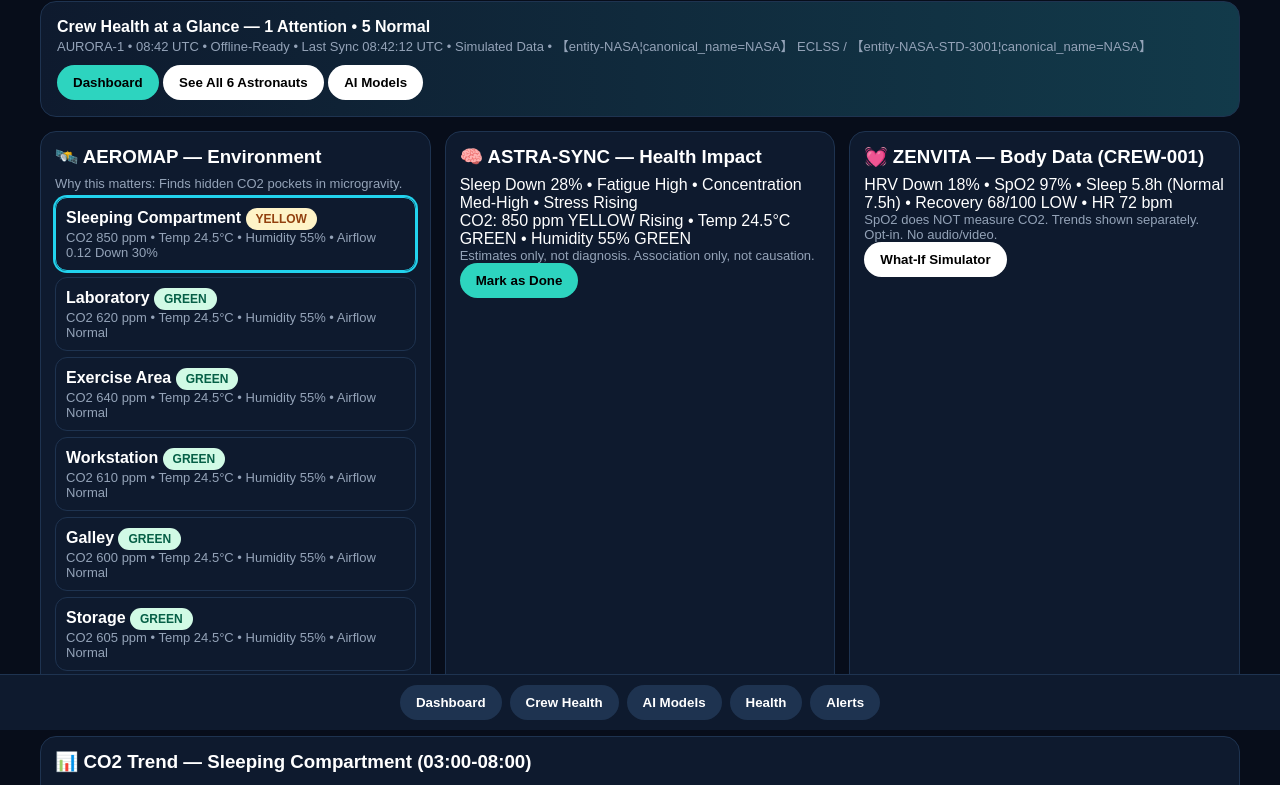
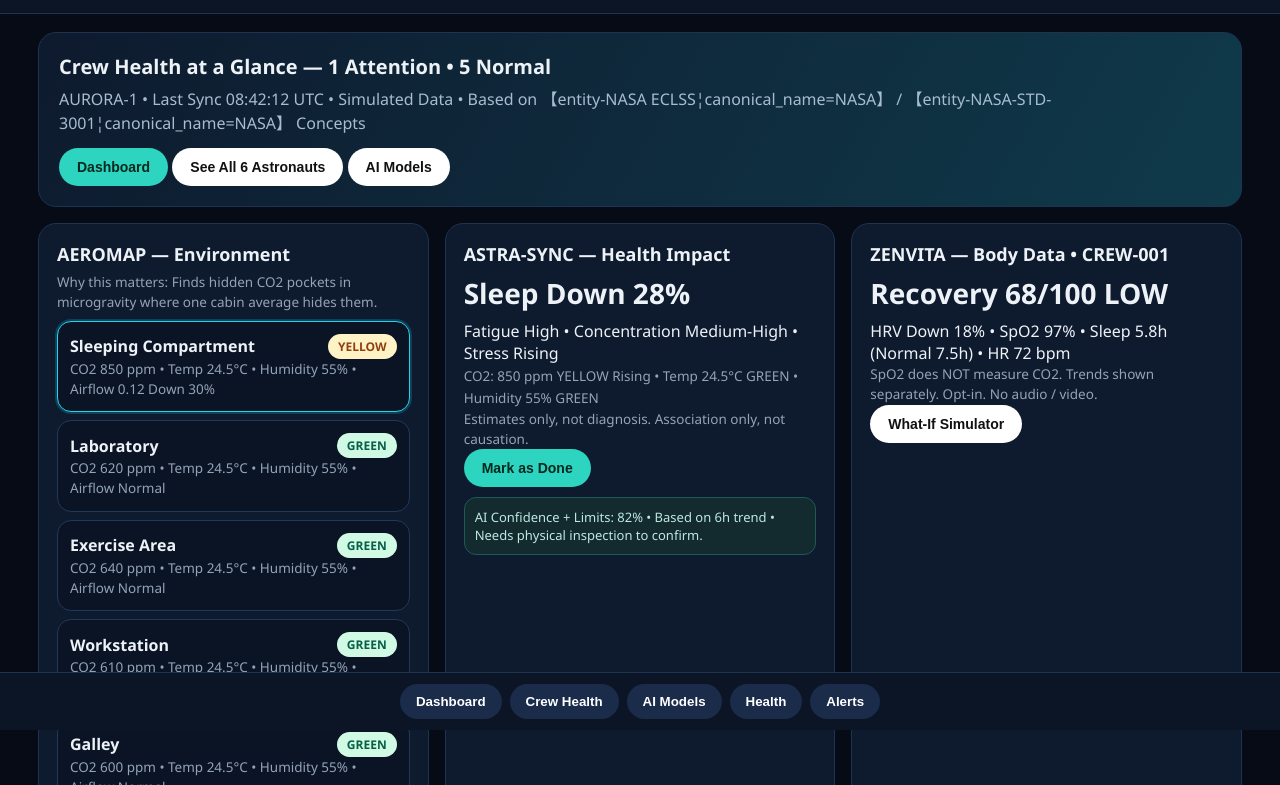
Before and after one commit to mmabyadh-cmd/novashield, a plain HTML site: page index.html in a window 1280 px wide. Shown: the part 70-855 px from the top of the page. Drawn offline with Linux system fonts and the light colour scheme.

```diff
--- a/index.html
+++ b/index.html
@@ -2,79 +2,79 @@
 <html><head><meta charset="utf-8"><meta name="viewport" content="width=device-width,initial-scale=1">
 <title>NovaShield - 【entity-NASA¦canonical_name=NASA】 Space Apps 2026</title>
 <style>
-body{margin:0;font-family:Arial;background:#070D1A;color:#fff}
-.top{background:#0E1A2E;padding:14px 18px;display:flex;justify-content:space-between;align-items:center;border-bottom:1px solid #1E3350}
-.logo{font-size:22px;font-weight:800} .logo span{color:#22D3EE}
-.pill{padding:6px 14px;border-radius:20px;font-weight:700}
-.yellow{background:#FBBF24;color:#000} .green{background:#34D399;color:#000}
-.wrap{padding:16px;max-width:1200px;margin:auto}
-.hero{background:linear-gradient(90deg,#0E1A2E,#123A4A);border:1px solid #1E3350;border-radius:16px;padding:16px;margin-bottom:14px}
-.grid{display:grid;grid-template-columns:1fr 1fr 1fr;gap:14px}
-@media(max-width:800px){.grid{grid-template-columns:1fr}}
-.card{background:#0E1A2E;border:1px solid #1E3350;border-radius:16px;padding:14px}
-.card h3{margin:0 0 8px} .small{color:#94A3B8;font-size:13px}
-.zone{border:1px solid #1E3350;border-radius:12px;padding:10px;margin:6px 0;cursor:pointer}
-.zone.sel{border-color:#22D3EE;box-shadow:0 0 0 2px #22D3EE}
-.badge{display:inline-block;padding:4px 10px;border-radius:12px;font-weight:700;font-size:12px}
+*{box-sizing:border-box} body{margin:0;font-family:Segoe UI,Arial,sans-serif;background:#060B16;color:#EDF2F7}
+.top{background:#0B1526;border-bottom:1px solid #1E3350;padding:16px 22px;display:flex;justify-content:space-between;align-items:center;flex-wrap:wrap;gap:10px}
+.logo{font-size:24px;font-weight:800;letter-spacing:.3px} .logo i{color:#22D3EE;font-style:normal}
+.sub{color:#94A3B8;font-size:13px}
+.pill{padding:7px 14px;border-radius:999px;font-weight:800;font-size:13px}
+.yellow{background:#FBBF24;color:#111} .green{background:#34D399;color:#111}
+.wrap{max-width:1240px;margin:auto;padding:18px 18px 90px}
+.hero{background:linear-gradient(120deg,#0E1A2E,#0F3A4A);border:1px solid #1E3350;border-radius:18px;padding:20px}
+.hero h2{margin:0;font-size:20px} .hero p{color:#A8BCD0;margin:6px 0 14px}
+.btn{border:0;border-radius:999px;padding:11px 18px;font-weight:800;cursor:pointer;font-size:14px}
+.btnT{background:#2DD4BF;color:#06281F} .btnW{background:#fff;color:#111}
+.grid{display:grid;grid-template-columns:1fr 1fr 1fr;gap:16px;margin-top:16px}
+@media(max-width:900px){.grid{grid-template-columns:1fr}}
+.card{background:#0E1A2E;border:1px solid #1E3350;border-radius:18px;padding:18px}
+.card h3{margin:0 0 6px;font-size:18px} .mut{color:#94A3B8;font-size:13.5px;line-height:1.5}
+.zone{border:1px solid #22385A;border-radius:14px;padding:12px;margin:8px 0;cursor:pointer;background:#0A1425}
+.zone.sel{border-color:#22D3EE;box-shadow:0 0 0 2px #22D3EE33}
+.badge{display:inline-block;padding:4px 10px;border-radius:999px;font-size:12px;font-weight:800}
 .bgY{background:#FEF3C7;color:#92400E} .bgG{background:#D1FAE5;color:#065F46}
-button{border:0;border-radius:20px;padding:10px 16px;font-weight:700;cursor:pointer}
-.btn{background:#2DD4BF;color:#000} .btn2{background:#fff;color:#000}
-.bar{display:flex;align-items:flex-end;gap:6px;height:80px;margin-top:8px}
-.bar div{background:#22D3EE;width:22px;text-align:center;font-size:10px;color:#000}
-.nav{position:fixed;bottom:0;left:0;right:0;background:#0E1A2E;border-top:1px solid #1E3350;display:flex;justify-content:center;gap:8px;padding:10px}
-.nav button{background:#1E3350;color:#fff}
-.crew{display:grid;grid-template-columns:1fr 1fr 1fr;gap:12px}
-@media(max-width:800px){.crew{grid-template-columns:1fr}}
+.row{display:flex;justify-content:space-between;gap:10px;align-items:center}
+.big{font-size:28px;font-weight:800;margin:8px 0}
+.bar{display:flex;align-items:flex-end;gap:8px;height:90px;margin-top:12px}
+.bar div{background:linear-gradient(#22D3EE,#0EA5A0);width:100%;border-radius:8px 8px 0 0;text-align:center;font-size:11px;color:#022;padding-top:6px}
+.crew{display:grid;grid-template-columns:1fr 1fr 1fr;gap:14px;margin-top:14px}
+@media(max-width:900px){.crew{grid-template-columns:1fr}}
+.nav{position:fixed;bottom:0;left:0;right:0;background:#0B1526;border-top:1px solid #1E3350;display:flex;justify-content:center;gap:8px;padding:11px;flex-wrap:wrap}
+.nav button{background:#1A2C4A;color:#fff;border:0;border-radius:999px;padding:10px 16px;font-weight:700;cursor:pointer}
+.note{background:#132A2E;border:1px solid #1E5A5A;border-radius:12px;padding:10px;margin-top:10px;font-size:13px;color:#BFE8E2}
+.ok{background:#123324;border:1px solid #1E6A4A;border-radius:12px;padding:10px;margin-top:10px;font-size:13.5px}
 </style></head>
 <body>
-<div class="top"><div class="logo">NovaShield <span>• See the Hidden. Predict the Risk. Protect the Crew.</span></div><div>AURORA-1 | Day 142/180 | <span id="overall" class="pill yellow">Overall: YELLOW</span></div></div>
+<div class="top"><div><div class="logo">NovaShield <i>— See the Hidden. Predict the Risk. Protect the Crew.</i></div><div class="sub">NASA Space Apps Challenge 2026 • AURORA-1 • Day 142 / 180</div></div><div><span class="sub">08:42 UTC • Offline-Ready • </span><span id="overall" class="pill yellow">Overall: YELLOW • Watch</span></div></div>
 <div class="wrap">
-<div class="hero"><b>Crew Health at a Glance — 1 Attention • 5 Normal</b><div class="small">AURORA-1 • 08:42 UTC • Offline-Ready • Last Sync 08:42:12 UTC • Simulated Data • 【entity-NASA¦canonical_name=NASA】 ECLSS / 【entity-NASA-STD-3001¦canonical_name=NASA】</div>
-<div style="margin-top:10px"><button class="btn" onclick="show('dash')">Dashboard</button> <button class="btn2" onclick="show('crew')">See All 6 Astronauts</button> <button class="btn2" onclick="show('models')">AI Models</button></div></div>
+<div class="hero"><h2>Crew Health at a Glance — 1 Attention • 5 Normal</h2><p>AURORA-1 • Last Sync 08:42:12 UTC • Simulated Data • Based on 【entity-NASA ECLSS¦canonical_name=NASA】 / 【entity-NASA-STD-3001¦canonical_name=NASA】 Concepts</p>
+<button class="btn btnT" onclick="show('dash')">Dashboard</button> <button class="btn btnW" onclick="show('crew')">See All 6 Astronauts</button> <button class="btn btnW" onclick="show('models')">AI Models</button></div>
 
 <div id="dash">
 <div class="grid">
-<div class="card"><h3>🛰️ AEROMAP — Environment</h3><div class="small">Why this matters: Finds hidden CO2 pockets in microgravity.</div>
-<div id="zones"></div>
-<div class="small">Sensor: CO2-SN-01 • Calibrated 2026-11-02 • Confidence 82%</div></div>
-<div class="card"><h3>🧠 ASTRA-SYNC — Health Impact</h3><div id="health"></div><div class="small">Estimates only, not diagnosis. Association only, not causation.</div>
-<button class="btn" id="doneBtn" onclick="markDone()">Mark as Done</button><div id="doneMsg" class="small"></div></div>
-<div class="card"><h3>💓 ZENVITA — Body Data (CREW-001)</h3><div id="body"></div><div class="small">SpO2 does NOT measure CO2. Trends shown separately. Opt-in. No audio/video.</div>
-<button class="btn2" onclick="alert('What-If: If airflow drops, CO2 may approach warning in 90 min.')">What-If Simulator</button></div>
+<div class="card"><h3>AEROMAP — Environment</h3><div class="mut">Why this matters: Finds hidden CO2 pockets in microgravity where one cabin average hides them.</div><div id="zones"></div><div class="mut">Sensor: CO2-SN-01 • Calibrated 2026-11-02 • Confidence 82% • Ventilation Fan FAN-SLP-01</div></div>
+<div class="card"><h3>ASTRA-SYNC — Health Impact</h3><div id="health"></div><div class="mut">Estimates only, not diagnosis. Association only, not causation.</div><button class="btn btnT" onclick="markDone()">Mark as Done</button><div id="doneMsg"></div><div class="note">AI Confidence + Limits: 82% • Based on 6h trend • Needs physical inspection to confirm.</div></div>
+<div class="card"><h3>ZENVITA — Body Data • CREW-001</h3><div id="body"></div><div class="mut">SpO2 does NOT measure CO2. Trends shown separately. Opt-in. No audio / video.</div><button class="btn btnW" onclick="alert('What-If: If airflow drops, CO2 may approach warning in 90 minutes.')">What-If Simulator</button></div>
 </div>
-<div class="card" style="margin-top:14px"><h3>📊 CO2 Trend — Sleeping Compartment (03:00-08:00)</h3><div class="bar" id="co2bars"></div><div class="small">Bars: 620, 640, 680, 730, 790, 850 ppm • Baseline &lt;800 ppm</div></div>
+<div class="card" style="margin-top:16px"><h3>CO2 Trend — Sleeping Compartment • 03:00 – 08:00</h3><div class="bar" id="co2bars"></div><div class="mut">Values: 620, 640, 680, 730, 790, 850 ppm • Warning threshold: Spacecraft requirement (not Earth value)</div></div>
 </div>
 
-<div id="crew" style="display:none"><h2>Crew Health — All 6 Astronauts (Equal Importance)</h2><div class="crew" id="crewGrid"></div><button class="btn2" onclick="show('dash')">Back to Dashboard</button></div>
+<div id="crew" style="display:none"><h2>Crew Health — All 6 Astronauts • Equal Importance</h2><p class="mut">Every astronaut gets equal detail. CREW-001 is the only YELLOW one — affected by Sleeping CO2 trend.</p><div class="crew" id="crewGrid"></div><br><button class="btn btnW" onclick="show('dash')">Back to Dashboard</button></div>
 
-<div id="models" style="display:none"><h2>AI Models — Visible in All Modes</h2>
-<div class="card"><b>Model 1 Pattern:</b> CO2 up + Airflow down in Sleeping • 82% • 6h trend • n=36 readings<br><b>Model 2 Prediction:</b> May approach warning in 90 min • Range 75-110 min<br><b>Model 3 Cause:</b> Reduced ventilation 82% • Obstruction 11% • Fan 7% • Needs inspection to confirm<br><b>Model 4 Health:</b> Sleep Down 28% • Fatigue High • Association only, not causation</div>
-<button class="btn2" onclick="show('dash')">Back to Dashboard</button></div>
+<div id="models" style="display:none"><h2>AI Models — Visible in All Modes</h2><div class="card"><b>Model 1 — Pattern Detection:</b> CO2 rising + Airflow falling in Sleeping • 82% • 6h trend • n=36 readings<br><br><b>Model 2 — Prediction:</b> May approach warning in 90 min • Range 75–110 min • Uncertainty ±15 min<br><br><b>Model 3 — Cause Analysis:</b> Reduced ventilation 82% • Outlet obstruction 11% • Fan change 7% • Needs inspection to confirm<br><br><b>Model 4 — Health Impact:</b> Sleep Down 28% • Fatigue High • Association only, not causation • Baseline n=7 days</div><br><button class="btn btnW" onclick="show('dash')">Back to Dashboard</button></div>
 
-<div class="card" style="margin-top:14px"><h3>Methodology & Honesty</h3><div class="small">Based on 【entity-NASA¦canonical_name=NASA】 ECLSS / 【entity-NASA-STD-3001¦canonical_name=NASA】. Thresholds from spacecraft requirements, not Earth values. Research Prototype. Decision-support only. Not a medical device. Simulated data. Privacy: Opt-in. Offline-first. Audit: 08:00 Alert → 08:05 Acknowledged → 08:20 Inspection → 08:40 Verified.</div></div>
-<div class="small" style="text-align:center;margin:20px 0 60px">NovaShield — Research Prototype, simulated data based on 【entity-NASA¦canonical_name=NASA】 ECLSS / 【entity-NASA-STD-3001¦canonical_name=NASA】. Decision-support only. Not a medical device.</div>
+<div class="card" style="margin-top:16px"><h3>Methodology • Privacy • Honesty</h3><p class="mut">Based on 【entity-NASA ECLSS¦canonical_name=NASA】 and 【entity-NASA-STD-3001¦canonical_name=NASA】. Thresholds from spacecraft requirements, not Earth values. Research Prototype. Decision-support only. Not a medical device. Simulated data. Privacy: Opt-in wearables, authorised sharing only. Offline-first: Works without Earth link. Audit Trail: 08:00 Alert → 08:05 Acknowledged → 08:20 Inspection → 08:40 Verified.</p></div>
+<p class="mut" style="text-align:center;margin-top:18px">NovaShield — Research Prototype, simulated data based on 【entity-NASA ECLSS¦canonical_name=NASA】 / 【entity-NASA-STD-3001¦canonical_name=NASA】. Decision-support only. Not a medical device.</p>
 </div>
-<div class="nav"><button onclick="show('dash')">Dashboard</button><button onclick="show('crew')">Crew Health</button><button onclick="show('models')">AI Models</button><button onclick="alert('Health: Sleep bars 7.5,7.2,6.8,6.5,6.1,6.0,5.8h — Last = Today 5.8h')">Health</button><button onclick="alert('Alerts: 08:00 CO2 rising Sleeping YELLOW | 06:00 Airflow down 30% | Yesterday Sleep 6.0h')">Alerts</button></div>
+<div class="nav"><button onclick="show('dash')">Dashboard</button><button onclick="show('crew')">Crew Health</button><button onclick="show('models')">AI Models</button><button onclick="alert('Health: Sleep bars 7.5, 7.2, 6.8, 6.5, 6.1, 6.0, 5.8h — Last bar = Today 5.8h')">Health</button><button onclick="alert('Alerts: 08:00 CO2 rising Sleeping YELLOW | 06:00 Airflow down 30% | Yesterday Sleep 6.0h Below normal')">Alerts</button></div>
 <script>
 let fixed=false;
 let zones=[{n:"Sleeping Compartment",c:850,s:"YELLOW"},{n:"Laboratory",c:620,s:"GREEN"},{n:"Exercise Area",c:640,s:"GREEN"},{n:"Workstation",c:610,s:"GREEN"},{n:"Galley",c:600,s:"GREEN"},{n:"Storage",c:605,s:"GREEN"}];
 let crew=[
-{name:"CREW-001 Commander",s:"YELLOW",hr:72,spo:97,sleep:"5.8h",rec:68},
-{name:"CREW-002 Pilot",s:"GREEN",hr:68,spo:98,sleep:"7.2h",rec:86},
-{name:"CREW-003 Engineer",s:"GREEN",hr:75,spo:98,sleep:"7.0h",rec:84},
-{name:"CREW-004 Scientist",s:"GREEN",hr:70,spo:99,sleep:"7.4h",rec:88},
-{name:"CREW-005 Medical Officer",s:"GREEN",hr:66,spo:98,sleep:"7.1h",rec:85},
-{name:"CREW-006 Specialist",s:"GREEN",hr:71,spo:98,sleep:"6.9h",rec:83}];
+{name:"CREW-001 Commander",s:"YELLOW",hr:72,spo:97,sleep:"5.8h",rec:68,note:"Affected by Sleeping CO2"},
+{name:"CREW-002 Pilot",s:"GREEN",hr:68,spo:98,sleep:"7.2h",rec:86,note:"Normal"},
+{name:"CREW-003 Engineer",s:"GREEN",hr:75,spo:98,sleep:"7.0h",rec:84,note:"Normal"},
+{name:"CREW-004 Scientist",s:"GREEN",hr:70,spo:99,sleep:"7.4h",rec:88,note:"Normal"},
+{name:"CREW-005 Medical Officer",s:"GREEN",hr:66,spo:98,sleep:"7.1h",rec:85,note:"Normal"},
+{name:"CREW-006 Specialist",s:"GREEN",hr:71,spo:98,sleep:"6.9h",rec:83,note:"Normal"}];
 function render(){
 let z=document.getElementById('zones'); z.innerHTML="";
-zones.forEach((x,i)=>{let b=x.s==="YELLOW"?"bgY":"bgG"; z.innerHTML+=`<div class="zone ${i===0?'sel':''}"><b>${x.n}</b> <span class="badge ${b}">${x.s}</span><div class="small">CO2 ${x.c} ppm • Temp 24.5°C • Humidity 55% • Airflow ${i===0?"0.12 Down 30%":"Normal"}</div></div>`});
-document.getElementById('health').innerHTML=`Sleep Down 28% • Fatigue High • Concentration Med-High • Stress Rising<br>CO2: ${zones[0].c} ppm ${fixed?"GREEN":"YELLOW Rising"} • Temp 24.5°C GREEN • Humidity 55% GREEN`;
-document.getElementById('body').innerHTML=`HRV Down 18% • SpO2 97% • Sleep 5.8h (Normal 7.5h) • Recovery ${fixed?82:68}/100 ${fixed?"GREEN":"LOW"} • HR 72 bpm`;
-document.getElementById('co2bars').innerHTML=[620,640,680,730,790,850].map(v=>`<div style="height:${v/12}px">${v}</div>`).join('');
+zones.forEach((x,i)=>{let b=x.s==="YELLOW"?"bgY":"bgG"; z.innerHTML+=`<div class="zone ${i===0?'sel':''}"><div class="row"><b>${x.n}</b><span class="badge ${b}">${x.s}</span></div><div class="mut">CO2 ${x.c} ppm • Temp 24.5°C • Humidity 55% • Airflow ${i===0&&!fixed?"0.12 Down 30%":"Normal"}</div></div>`});
+document.getElementById('health').innerHTML=`<div class="big">Sleep Down 28%</div>Fatigue High • Concentration Medium-High • Stress Rising<br><span class="mut">CO2: ${zones[0].c} ppm ${fixed?"GREEN":"YELLOW Rising"} • Temp 24.5°C GREEN • Humidity 55% GREEN</span>`;
+document.getElementById('body').innerHTML=`<div class="big">Recovery ${fixed?82:68}/100 ${fixed?"GREEN":"LOW"}</div>HRV Down 18% • SpO2 97% • Sleep 5.8h (Normal 7.5h) • HR 72 bpm`;
+document.getElementById('co2bars').innerHTML=[620,640,680,730,790,850].map(v=>`<div style="height:${v/11}px">${v}</div>`).join('');
 let g=document.getElementById('crewGrid'); g.innerHTML="";
-crew.forEach(c=>{let rec=c.name.includes("001")?(fixed?82:68):c.rec; let b=c.name.includes("001")?(fixed?"bgG":"bgY"):"bgG"; let st=c.name.includes("001")?(fixed?"GREEN":"YELLOW"):"GREEN"; g.innerHTML+=`<div class="card"><b>${c.name}</b> <span class="badge ${b}">${st}</span><div class="small">HR ${c.hr} bpm • SpO2 ${c.spo}% • Sleep ${c.sleep} • Recovery ${rec}/100<br>HRV ${c.name.includes("001")?"Down 18%":"Stable"} • Fatigue ${c.name.includes("001")&&!fixed?"High":"Low"}</div></div>`});
+crew.forEach(c=>{let rec=c.name.includes("001")?(fixed?82:68):c.rec; let b=c.name.includes("001")?(fixed?"bgG":"bgY"):"bgG"; let st=c.name.includes("001")?(fixed?"GREEN":"YELLOW"):"GREEN"; g.innerHTML+=`<div class="card"><div class="row"><b>${c.name}</b><span class="badge ${b}">${st}</span></div><div class="mut">HR ${c.hr} bpm • SpO2 ${c.spo}% • Sleep ${c.sleep} • Recovery ${rec}/100<br>HRV ${c.name.includes("001")?"Down 18%":"Stable"} • ${c.note}</div></div>`});
 }
-function markDone(){fixed=true; zones[0].c=610; zones[0].s="GREEN"; document.getElementById('overall').textContent="Overall: GREEN"; document.getElementById('overall').className="pill green"; document.getElementById('doneMsg').innerHTML="✅ Conditions improved. Zone GREEN. Recovery 82/100. CO2 850 → 610."; render();}
+function markDone(){fixed=true; zones[0].c=610; zones[0].s="GREEN"; let o=document.getElementById('overall'); o.textContent="Overall: GREEN • Safe"; o.className="pill green"; document.getElementById('doneMsg').innerHTML='<div class="ok">✅ Conditions improved. Zone GREEN. Recovery 82/100. CO2 850 → 610.</div>'; render();}
 function show(id){['dash','crew','models'].forEach(x=>document.getElementById(x).style.display=x===id?'block':'none'); window.scrollTo(0,0);}
 render();
 </script></body></html>
```
